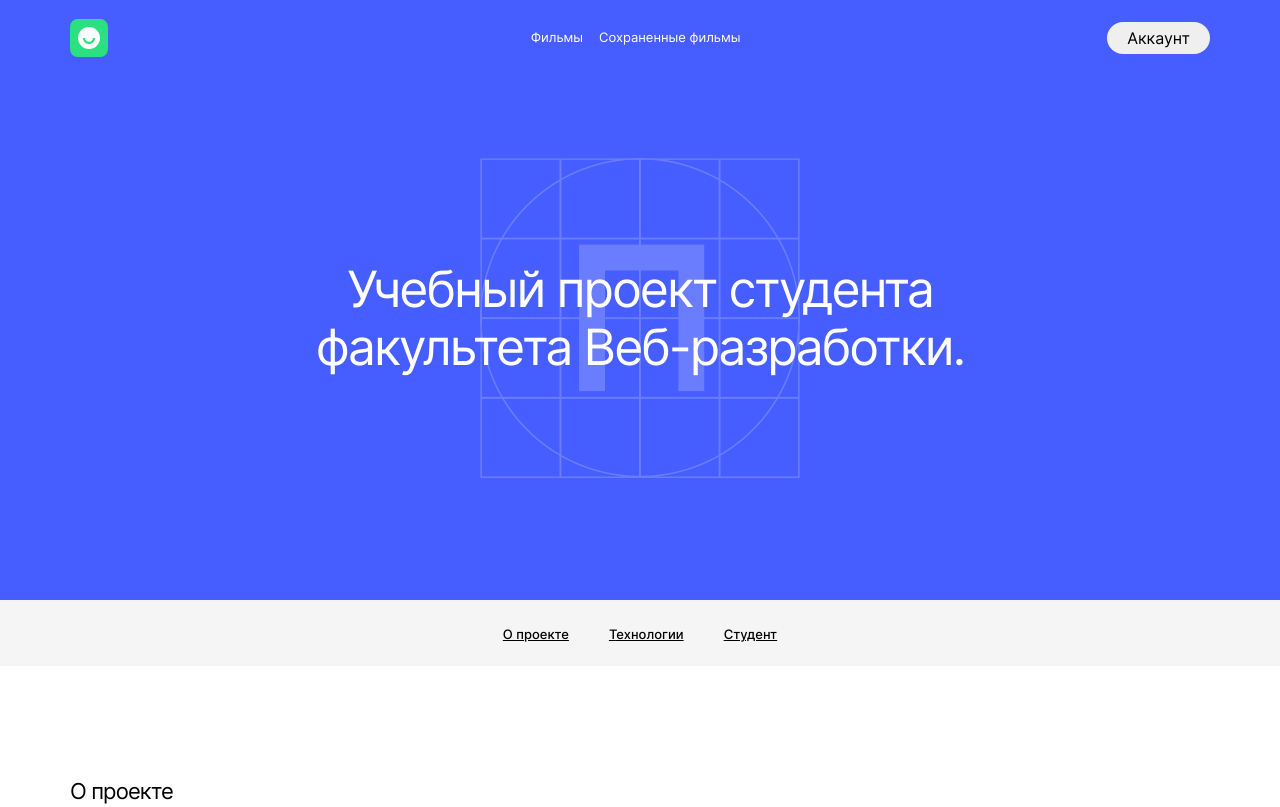
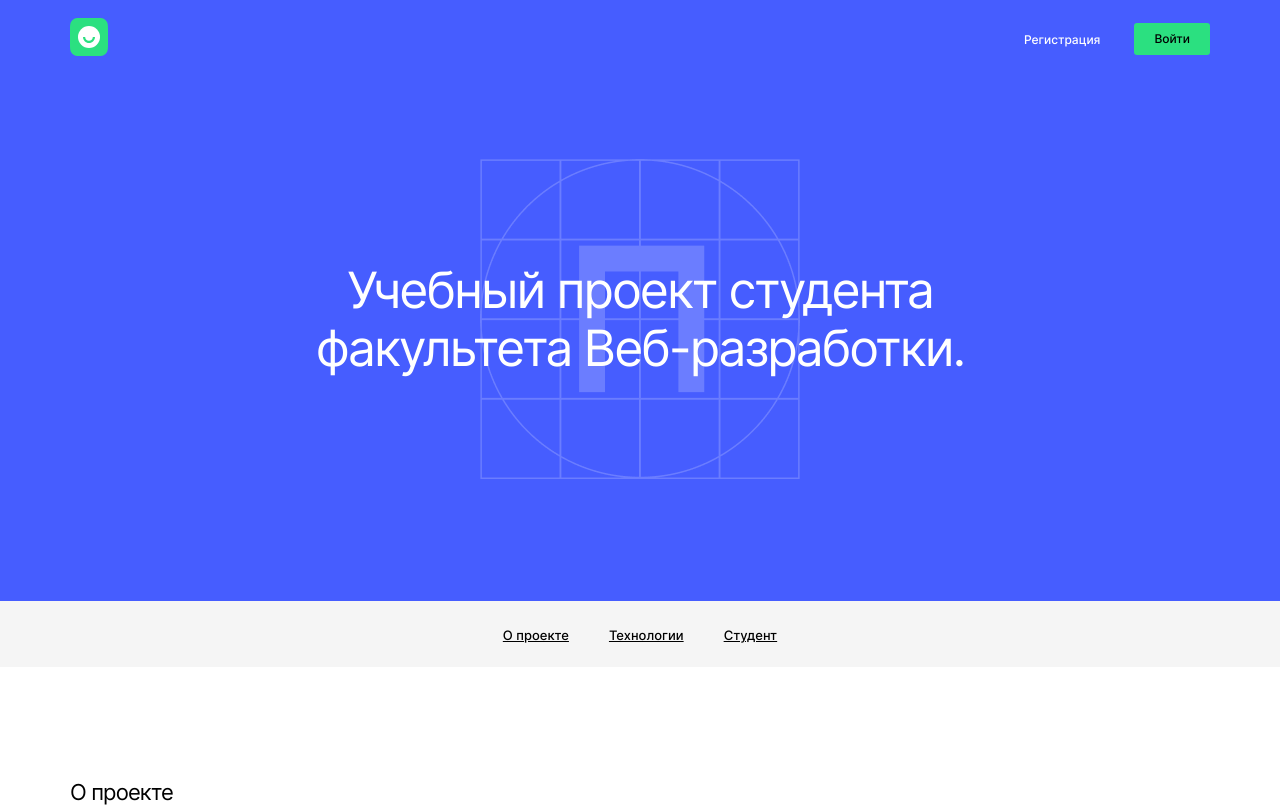
Before and after one commit to AliceHab/movies-explorer-frontend, a React (Create React App) app: page / in a window 1280 px wide. Shown: the top 807 px of the page. Built offline with nearby package versions, Linux system fonts and the light colour scheme.

Commit message:
исправлены ссылки и мелкие ошибки

```diff
--- a/src/components/App/App.js
+++ b/src/components/App/App.js
@@ -22,6 +22,7 @@ function App() {
           <Routes>
             <Route path="/" element={<Main />} />
             <Route path="/movie" element={<Movies />} />
+            <Route path="/saved-movies" element={<Movies />} />
             <Route path="/signup" element={<Register />} />
             <Route path="/signin" element={<Login />} />
             <Route path="/profile" element={<Profile />} />
--- a/src/components/Footer/Footer.js
+++ b/src/components/Footer/Footer.js
@@ -1,5 +1,5 @@
 import React from 'react';
-import { Link, useLocation, useNavigate } from 'react-router-dom';
+import { useLocation } from 'react-router-dom';
 
 // текущая дата
 const date = new Date();
@@ -7,7 +7,7 @@ const date = new Date();
 function Footer() {
   const location = useLocation();
   const { pathname } = location;
-  const isMovieOrMain = pathname === '/movie' || pathname === '/';
+  const isMovieOrMain = pathname === '/movie' || pathname === '/saved-movies' || pathname === '/';
 
   return (
     <>
@@ -18,10 +18,22 @@ function Footer() {
           <div className="footer__bottom">
             <p className="footer__text">© {date.getFullYear()}</p>
             <div className="footer__links">
-              <a className="footer__text" href="https://practicum.yandex.ru/" target="_blank">
+              <a
+                className="footer__text"
+                href="https://practicum.yandex.ru/"
+                target="_blank"
+                rel="noreferrer"
+              >
                 Яндекс.Практикум
               </a>
-              <a className="footer__text">Github</a>
+              <a
+                className="footer__text"
+                href="https://github.com/AliceHab"
+                target="_blank"
+                rel="noreferrer"
+              >
+                Github
+              </a>
             </div>
           </div>
         </footer>
--- a/src/components/Header/Header.css
+++ b/src/components/Header/Header.css
@@ -30,6 +30,8 @@
 }
 
 .header__links {
+  color: #fff;
+  text-decoration: none;
   font-size: 13px;
   font-style: normal;
   font-weight: 400;
@@ -60,6 +62,7 @@
 .header__btn {
   display: flex;
   gap: 28px;
+  align-items: center;
 }
 
 .header__button_type_account {
--- a/src/components/Header/Header.js
+++ b/src/components/Header/Header.js
@@ -1,12 +1,16 @@
 import logo from '../../images/logo.svg';
 import React from 'react';
-import { Link, useLocation, useNavigate } from 'react-router-dom';
+import { useLocation } from 'react-router-dom';
 
 function Header({ active, setActive }) {
   // Выводим компонент на определнных страницах
   const location = useLocation();
   const { pathname } = location;
-  const isMovieOrMain = pathname === '/movie' || pathname === '/' || pathname === '/profile';
+  const isMovieOrMain =
+    pathname === '/movie' ||
+    pathname === '/saved-movies' ||
+    pathname === '/' ||
+    pathname === '/profile';
 
   // Определяем цвет шапки
   const isLigthTheme = pathname === '/movie' || pathname === '/profile';
@@ -29,11 +33,13 @@ function Header({ active, setActive }) {
   // Кнопки и бургер
   const accountBtn = (
     <>
+      <a href="/profile">
         <input
           type="submit"
           className={active ? 'header__button_type_account_active' : 'header__button_type_account'}
           value="Аккаунт"
         />
+      </a>
       <div
         className={`header__burger ${isActiveBurger ? 'active' : ''}`}
         onClick={() => {
@@ -46,14 +52,18 @@ function Header({ active, setActive }) {
     </>
   );
   const loginBtn = (
+    <a href="/signin">
       <input
         type="submit"
         className={active ? 'header__button_type_account_active' : 'header__button_type_login'}
         value="Войти"
       />
+    </a>
   );
   const registerBtn = (
+    <a href="/signup">
       <input type="submit" className="header__button_type_register" value="Регистрация" />
+    </a>
   );
   const nonAuthBtn = (
     <div className="header__btn">
@@ -63,24 +73,32 @@ function Header({ active, setActive }) {
   );
 
   // Временна переменная, заменяющая проверку авторизации
-  let linkText = 'sdf';
+  let linkText = '';
 
   return (
     <>
       {isMovieOrMain && (
         <header className={'header ' + (isLigthTheme ? 'header_theme_ligth' : '')}>
+          <a href="/">
             <img src={logo} alt="Лого" className="header__logo" />
+          </a>
           {linkText && (
             <nav className={'header__nav ' + (active ? 'header__nav_active' : '')}>
               <ul className="header__list">
                 <li>
-                  <p className="header__link-to-main">Главная</p>
+                  <a href="/" className="header__link-to-main">
+                    Главная
+                  </a>
                 </li>
                 <li>
-                  <p className="header__links">Фильмы</p>
+                  <a href="/movie" className="header__links">
+                    Фильмы
+                  </a>
                 </li>
                 <li>
-                  <p className="header__links">Сохраненные фильмы</p>
+                  <a href="/saved-movies" className="header__links">
+                    Сохраненные фильмы
+                  </a>
                 </li>
               </ul>
             </nav>
--- a/src/components/Portfolio/Portfolio.js
+++ b/src/components/Portfolio/Portfolio.js
@@ -9,6 +9,7 @@ function Portfolio() {
           className="portfolio__link"
           href="https://github.com/AliceHab/how-to-learn"
           target="_blank"
+          rel="noreferrer"
         >
           Статичный сайт
         </a>
@@ -19,6 +20,7 @@ function Portfolio() {
           className="portfolio__link"
           href="https://github.com/AliceHab/russian-travel"
           target="_blank"
+          rel="noreferrer"
         >
           Адаптивный сайт
         </a>
@@ -29,6 +31,7 @@ function Portfolio() {
           className="portfolio__link"
           href="https://github.com/AliceHab/react-mesto-auth"
           target="_blank"
+          rel="noreferrer"
         >
           Одностраничное приложение
         </a>
```
Lines whose indentation alone changed are shown as unchanged.
